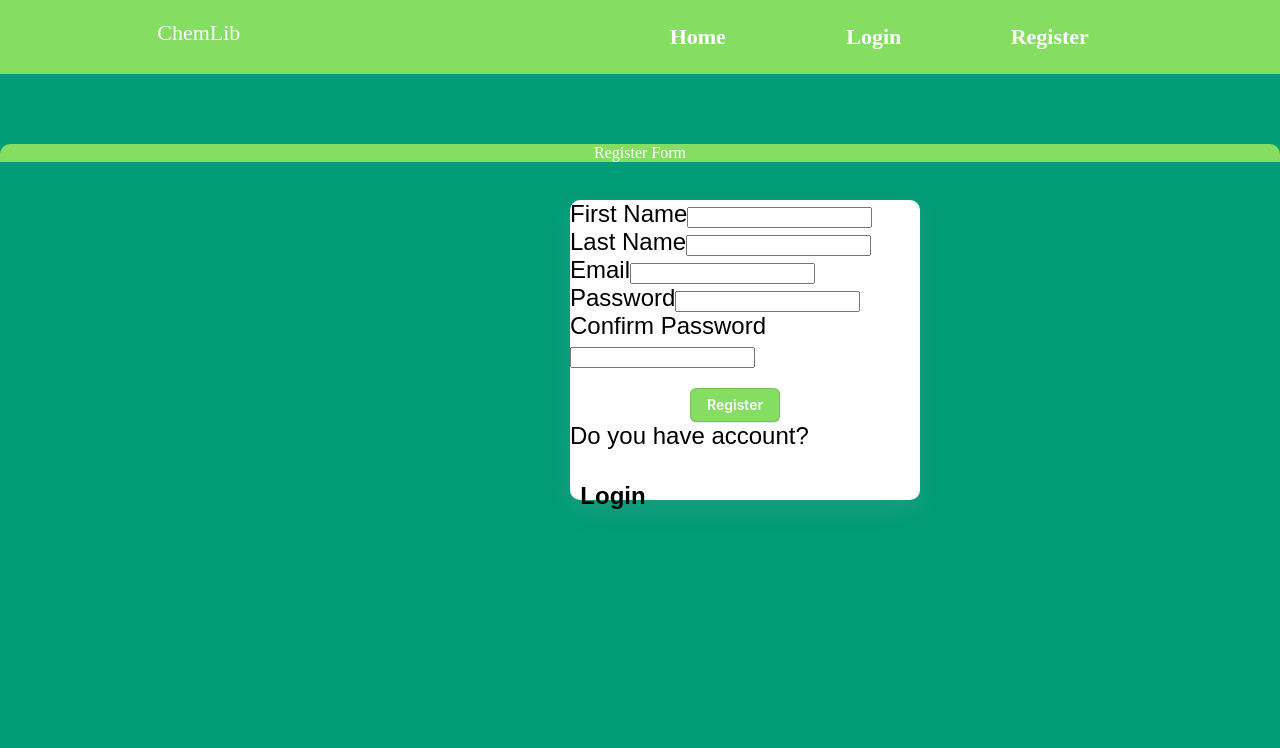
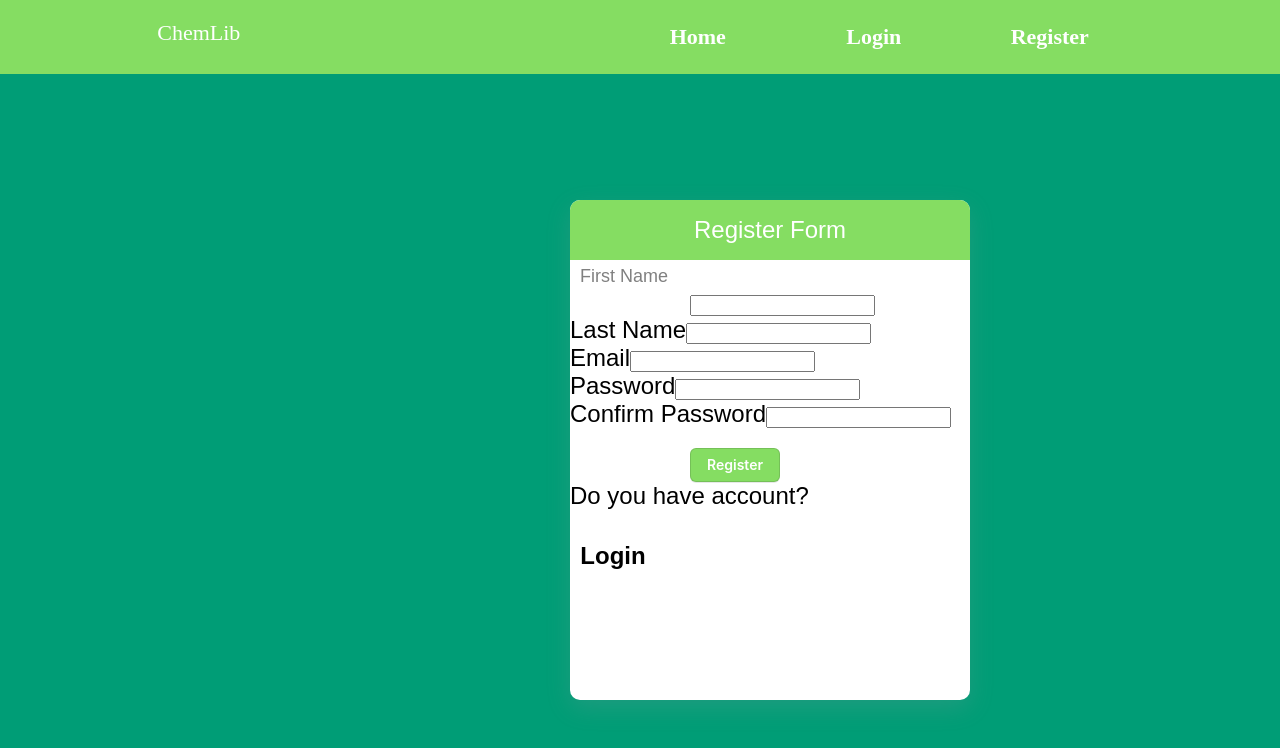
Before and after one commit to NixanV/ChemLibrary, a React (Create React App) app in the folder client/: page /register in a window 1280 px wide. Shown: the top 748 px of the page. Built offline with nearby package versions, Linux system fonts and the light colour scheme.

Commit message:
register form edited

```diff
--- a/client/src/components/Register/Register.js
+++ b/client/src/components/Register/Register.js
@@ -49,7 +49,7 @@ export const Register = () => {
 
 
     return (
-        <div className={styles["whole"]}>
+        <section className={styles["whole"]}>
             <div className={styles["register-plate"]}>
                 Register Form
             </div>
@@ -60,6 +60,7 @@ export const Register = () => {
                             First Name
                         </label>
                         <input
+                            className={styles["firstName-input"]}
                             type="text"
                             id={styles["fName"]}
                             name="first_name"
@@ -75,42 +76,46 @@ export const Register = () => {
                             Last Name
                         </label>
                         <input
+                            className={styles["lastName-input"]}
                             type="text"
                             id={styles["last-name"]}
                             name="last_name"
                             required
                             value={data.last_name}
-                    onChange={(e) => changeHandler(e)}/>
+                            onChange={(e) => changeHandler(e)} />
                     </div>
                     <div className={styles["email-div"]}>
                         <label htmlFor="email" className={styles["email-lbl"]}>
                             Email
                         </label>
                         <input
+                            className={styles["email-input"]}
                             type="email"
                             id={styles["email"]}
                             name="email"
                             required
                             value={data.email}
-                    onChange={(e) => changeHandler(e)}/>
+                            onChange={(e) => changeHandler(e)} />
                     </div>
                     <div className={styles["password-div"]}>
                         <label htmlFor="password" className={styles["password-lbl"]}>
                             Password
                         </label>
                         <input
+                            className={styles["password-input"]}
                             type="password"
                             id={styles["password"]}
                             name="password"
                             required
                             value={data.password}
-                    onChange={(e) => changeHandler(e)}/>
+                            onChange={(e) => changeHandler(e)} />
                     </div>
                     <div className={styles["conf-password-div"]}>
                         <label htmlFor="conf_password" className={styles["conf-password-lbl"]}>
                             Confirm Password
                         </label>
                         <input
+                            className={styles["confPassword-input"]}
                             type="password"
                             id={styles["confPassword"]}
                             name="conf_password"
@@ -125,6 +130,6 @@ export const Register = () => {
                     </p>
                 </form>
             </div>
-    </div>
+        </section>
     )
 }
--- a/client/src/components/Register/register.module.css
+++ b/client/src/components/Register/register.module.css
@@ -1,4 +1,4 @@
-.form-wrapper{
+/* .form-wrapper{
     background-color: white;
     border-radius: 10px;
     box-shadow: rgba(149, 157, 165, 0.2) 0px 8px 24px;
@@ -11,7 +11,7 @@
     position: absolute;
     top: 200px;
     left: 570px;
-}
+} */
 
 .register-plate{
     display: flex;
@@ -20,6 +20,8 @@
     border-top-right-radius: 10px;
     border-top-left-radius: 10px;
     color: white;
+    height: 60px;
+    align-items: center;
 }
 
 .register-button{
@@ -75,3 +77,31 @@
     background-color: #298e46;
     box-shadow: rgba(20, 70, 32, .2) 0 1px 0 inset;
 }
+
+.whole{
+    background-color: white;
+    border-radius: 10px;
+    box-shadow: rgba(149, 157, 165, 0.2) 0px 8px 24px;
+    width: 400px;
+    height: 500px;
+    font-size: 24px;
+    font-family: Arial, Helvetica, sans-serif;
+    display: flex;
+    flex-direction: column;
+    position: absolute;
+    top: 200px;
+    left: 570px;
+}
+
+.first-name-lbl{
+    font-size: 18px;
+    margin-right: 5px;
+    margin-left: 10px;
+    margin-top: 5px;
+    color: gray;
+}
+
+.firstName-input{
+
+    margin-left: 120px;
+}
```
Lines whose indentation alone changed are shown as unchanged.
